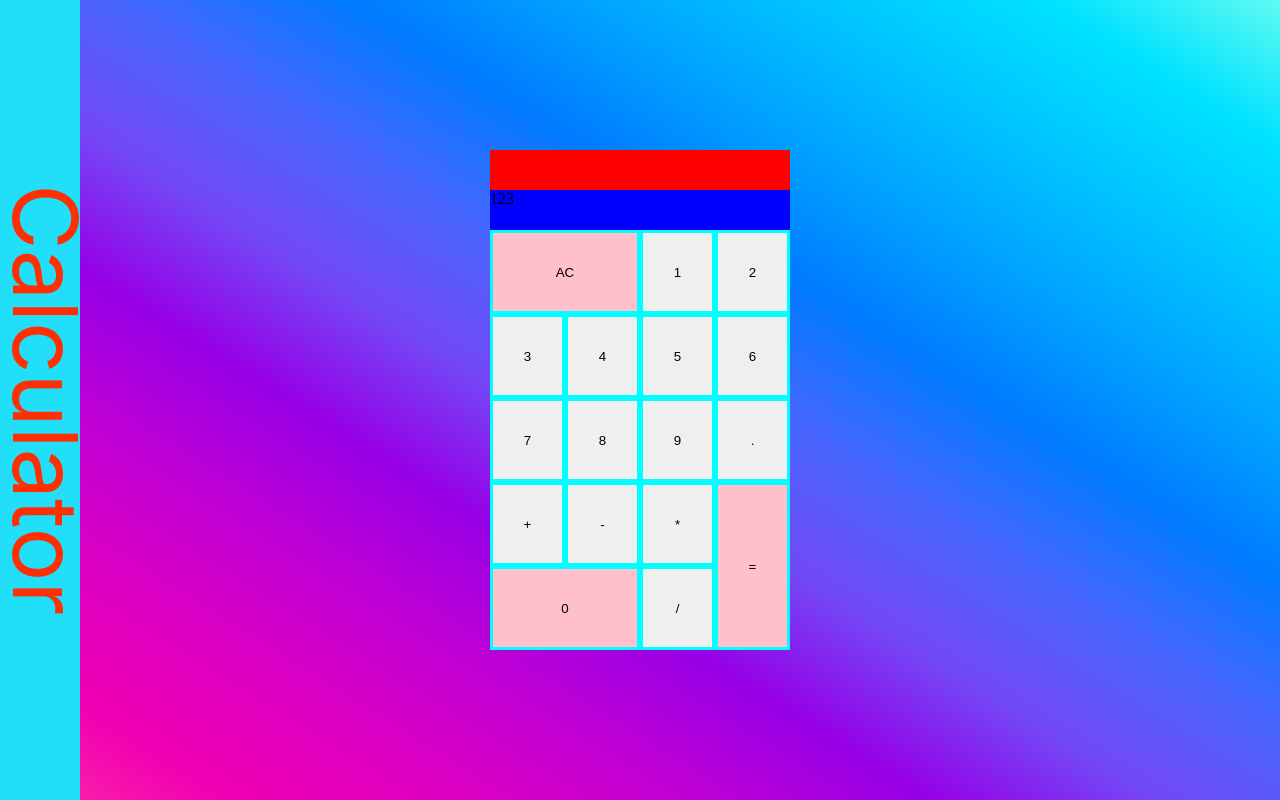
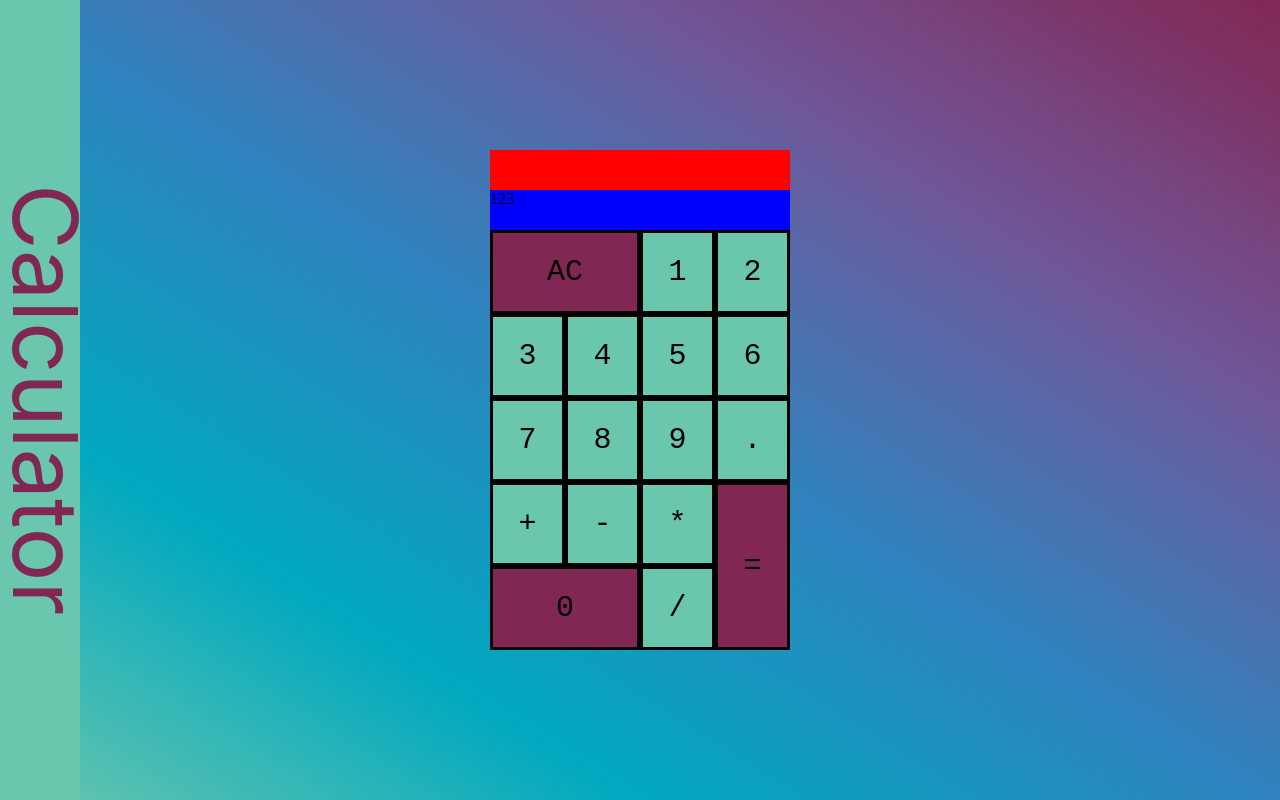
Before and after one commit to xAdvitya/calculator, a React (Create React App) app: page / in a window 1280 px wide. Built offline with nearby package versions, Linux system fonts and the light colour scheme.

Commit message:
fixing input after AC

```diff
--- a/src/components/Board.js
+++ b/src/components/Board.js
@@ -147,36 +147,52 @@ export class Board extends Component {
   };
 
   handelDecimal = () => {
-    if (!this.state.displayTitle.includes(".")) {
+    if (
+      !String(this.state.displayTitle).includes(".") &&
+      this.state.overwrite
+    ) {
       this.setState({ displayTitle: this.state.displayTitle + "." });
+    } else {
     }
   };
   togglenextArth = () => {
     this.setState({ nextArth: true });
   };
+  toggleOverwrite = () => {
+    this.setState({ overwrite: true });
+  };
+  handelEqual = () => {
+    this.setState(
+      {
+        displayFormula: this.state.displayFormula + this.state.displayTitle,
+        overwrite: false
+      },
+      () => {
+        const res = eval(this.state.displayFormula);
+        this.setState({ displayTitle: res });
+      }
+    );
+  };
 
   changeDisplay = id => {
     if (id === "clear") {
       this.setState({ displayTitle: "", displayFormula: "" });
+      this.togglenextArth();
+      this.toggleOverwrite();
     } else if (["plus", "minus", "multiply", "divide"].includes(id)) {
       this.handelArthmetics(id);
     } else if (!isNaN(parseInt(id, 0)) || id === "zero") {
-      this.togglenextArth();
-      id === "zero" ? this.handelNumbers(0) : this.handelNumbers(id);
+      if (this.state.overwrite) {
+        this.togglenextArth();
+        id === "zero" ? this.handelNumbers(0) : this.handelNumbers(id);
+      }
     } else if (id === "decimal") {
       this.togglenextArth();
       this.handelDecimal();
     } else if (id === "equal") {
-      this.setState(
-        {
-          displayFormula: this.state.displayFormula + this.state.displayTitle,
-          overwrite: false
-        },
-        () => {
-          const res = eval(this.state.displayFormula);
-          this.setState({ displayTitle: res });
-        }
-      );
+      if (this.state.overwrite) {
+        this.handelEqual();
+      }
     }
   };
 
--- a/src/components/Grid/buttons.css
+++ b/src/components/Grid/buttons.css
@@ -5,26 +5,29 @@
 }
 
 button {
-  border: 3px solid cyan;
+  border: 3px solid;
+  font-size: 30px;
+  background-color: #6ac6ad;
+  font-family: "Courier New", Courier, monospace;
 }
-button::hover {
-  background-color: red;
+button:hover {
+  transform: scaleY(1.05);
 }
 
 #clear {
-  background-color: pink;
+  background-color: #812753;
   grid-column: 1/3;
   grid-row: 1/2;
 }
 
 #zero {
-  background-color: pink;
+  background-color: #812753;
   grid-column: 1/3;
   grid-row: 5/6;
 }
 
 #equal {
-  background-color: pink;
+  background-color: #812753;
   grid-column: 4/5;
   grid-row: 4/6;
 }
--- a/src/components/header/Header.js
+++ b/src/components/header/Header.js
@@ -4,7 +4,10 @@ import "./header.css";
 function Header() {
   return (
     <div id="header">
-      <i className="fa fa-github" /> Calculator
+      <a href="https://github.com/Advitya-sharma/Calculator">
+        <i className="fa fa-github" />
+      </a>{" "}
+      Calculator
     </div>
   );
 }
--- a/src/components/header/header.css
+++ b/src/components/header/header.css
@@ -9,8 +9,8 @@
   text-align: center;
   writing-mode: tb-rl;
   float: left;
-  background-color: #21def9;
-  color: #ff2f03;
+  background-color: #6ac6ad;
+  color: #812753;
 }
 
 .fa-github {
--- a/src/styles.css
+++ b/src/styles.css
@@ -2,19 +2,12 @@ body {
   margin: 0;
   padding: 0;
   background-image: linear-gradient(
-    to right top,
-    #ff2ca4,
-    #f000b2,
-    #dc00c2,
-    #bf00d4,
-    #9700e6,
-    #7249f6,
-    #4766fe,
-    #007bff,
-    #00a3ff,
-    #00c5ff,
-    #00e2ff,
-    #5ffbf1
+    to left bottom,
+    #812753,
+    #705698,
+    #3083be,
+    #00a8bf,
+    #6ac6ad
   );
 }
 #flex {
```
